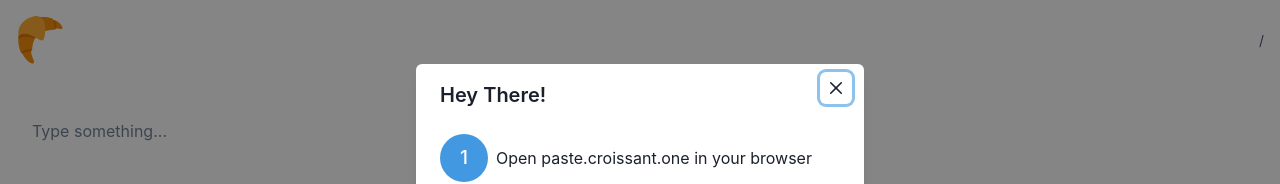
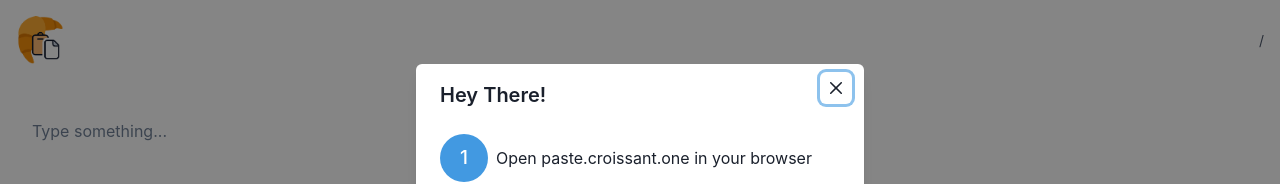
Before and after one commit to arhammusheer/paste.croissant.one, a React (Vite) app in the folder frontend/: page / in a window 1280 px wide. Shown: the top 184 px of the page. Built offline with nearby package versions, Linux system fonts and the light colour scheme; no server answers.

Commit message:
Logo change

```diff
--- a/frontend/src/components/Logo.tsx
+++ b/frontend/src/components/Logo.tsx
@@ -1,5 +1,5 @@
 import { Image } from "@chakra-ui/react";
 
 export default function Logo() {
-	return <Image src="/croissant.svg" alt="Croissant" boxSize={12} />;
+	return <Image src="/croissant-paste-it.png" alt="Croissant" boxSize={12} />;
 }
```
Also changed, not shown: frontend/public/croissant-paste-it.png (added).
